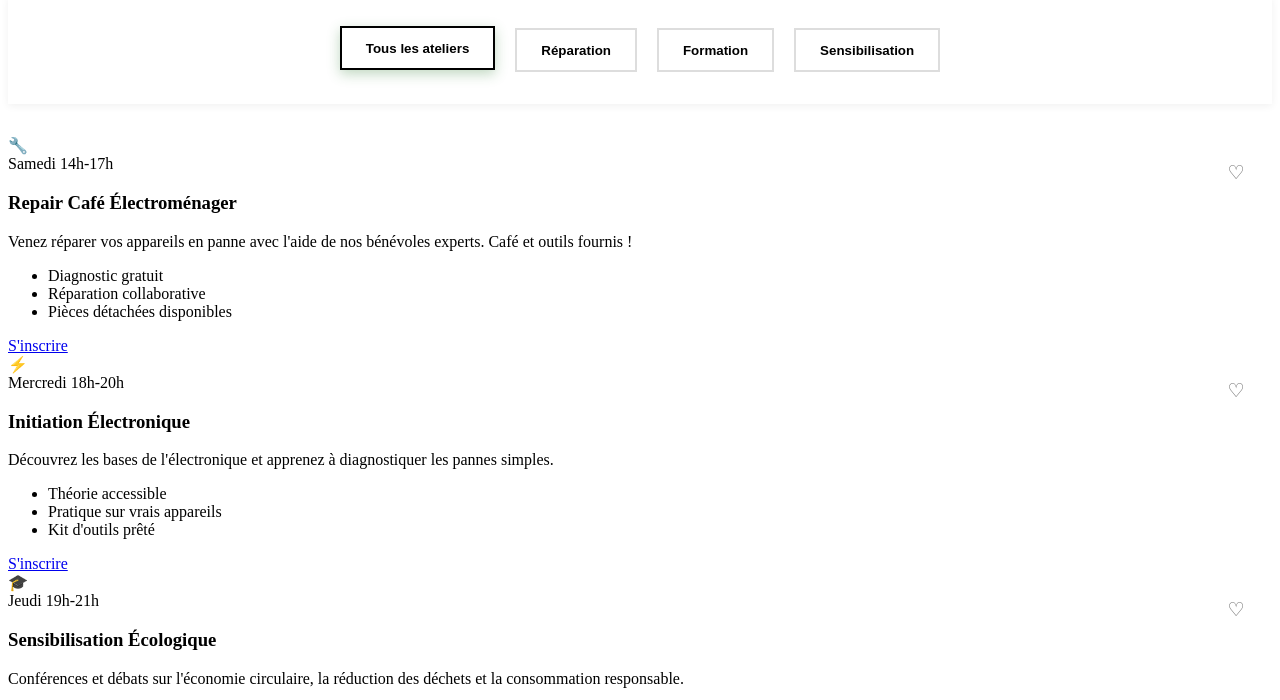
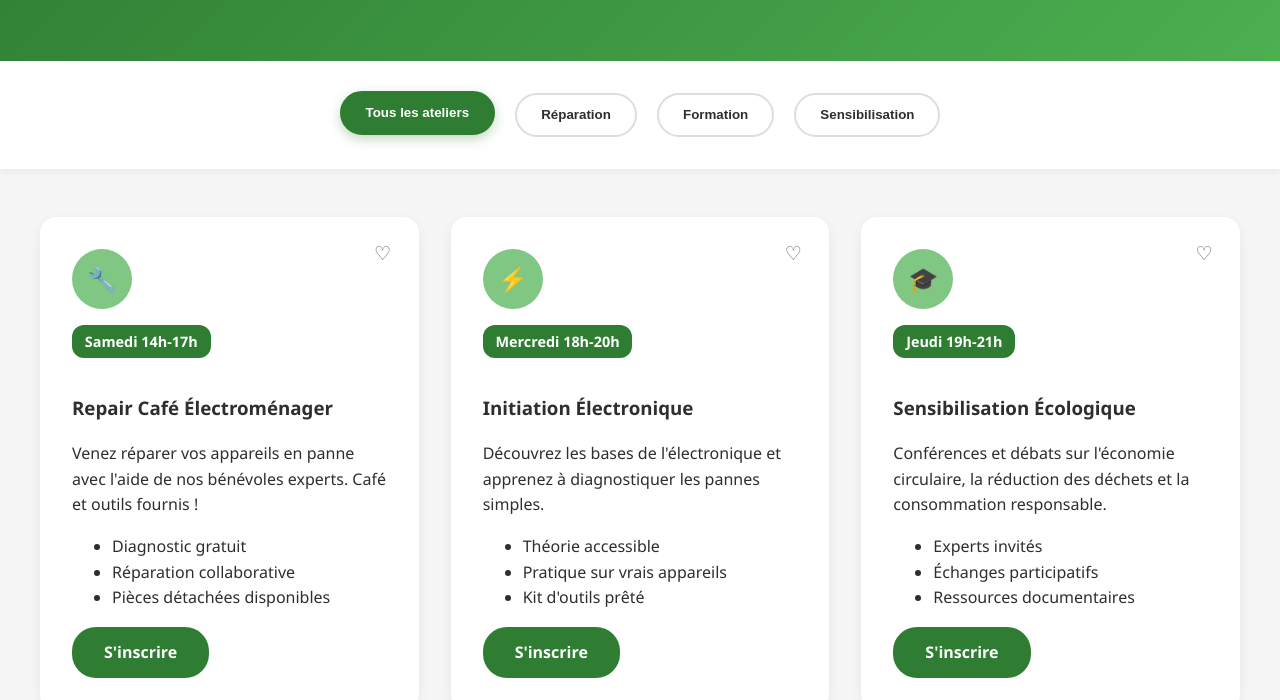
Before and after one commit to SENE-Pablo-2326099b/DevDurable, a plain HTML site: page ateliers.html in a window 1280 px wide. Shown: the part 237-937 px from the top of the page. Drawn offline with Linux system fonts and the light colour scheme; the site is published under a folder, as on GitHub Pages, so addresses that start at the root find nothing.

Commit message:
Encore, ca fait beaucoup la non ?
enlever le /

```diff
--- a/ateliers.html
+++ b/ateliers.html
@@ -4,7 +4,7 @@
     <meta charset="UTF-8">
     <title>Les P'tits Écolos - Petit Électroménager Reconditionné</title>
     <meta name="viewport" content="width=device-width, initial-scale=1.0">
-    <link rel="stylesheet" href="/Styles/styleAteliers.css">
+    <link rel="stylesheet" href="Styles/styleAteliers.css">
     <link rel="preconnect" href="https://fonts.googleapis.com">
     <link rel="preconnect" href="https://fonts.gstatic.com" crossorigin>
 </head>
```
